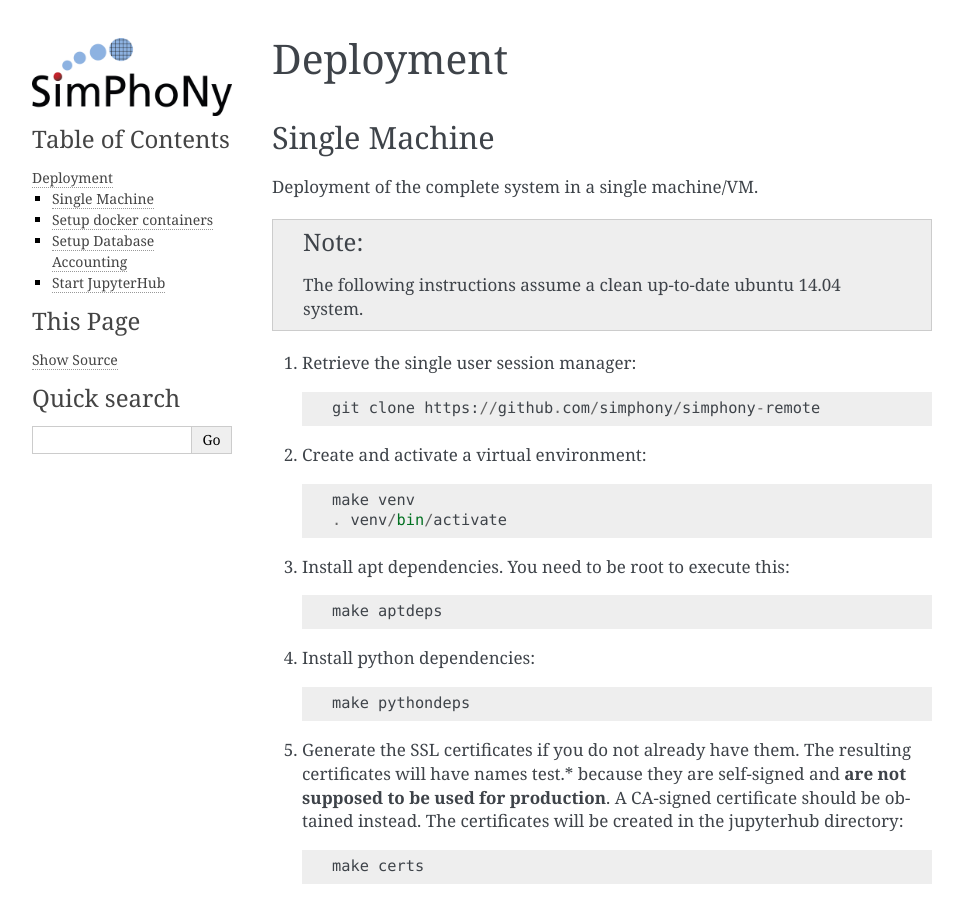
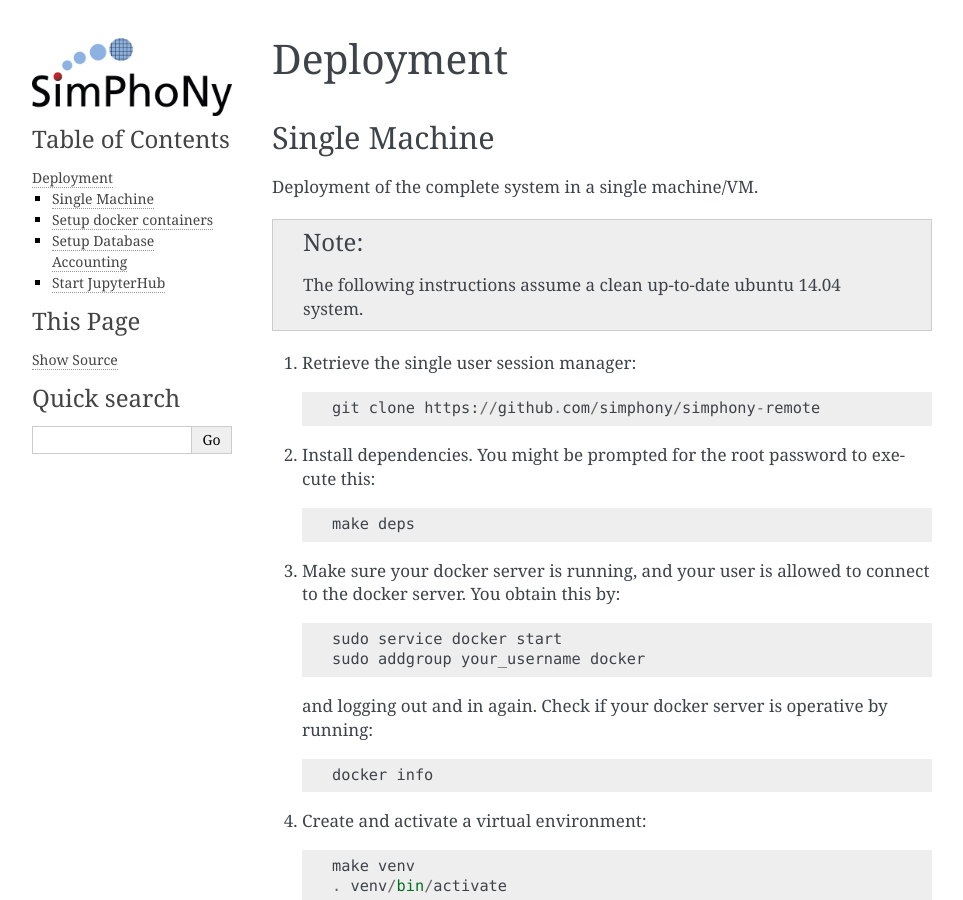
Before and after one commit to simphony/simphony-remote, a Sphinx documentation site: the page built from doc/source/deployment.rst, in a window 1280 px wide and 900 px high. Shown: the whole window, without its empty margins (148-1111 px from the left). Built offline with Sphinx 7.4.7, drawn with Linux system fonts in a browser that asks for light colours; pages that are not in the unit, such as notebooks, are missing from menus; some of the changed text lies outside the part shown.

Commit message:
Upgrade and validation for Ubuntu 16

```diff
--- a/doc/source/deployment.rst
+++ b/doc/source/deployment.rst
@@ -15,16 +15,26 @@ Deployment of the complete system in a single machine/VM.
 
      git clone https://github.com/simphony/simphony-remote
 
+#. Install dependencies. You might be prompted for the root password to execute this::
+
+     make deps
+
+#. Make sure your docker server is running, and your user is allowed to connect to
+   the docker server. You obtain this by::
+
+     sudo service docker start
+     sudo addgroup your_username docker
+
+   and logging out and in again. Check if your docker server is operative by running::
+
+     docker info
+
 #. Create and activate a virtual environment::
 
      make venv
      . venv/bin/activate
 
-#. Install apt dependencies. You need to be root to execute this::
-
-     make aptdeps
-
-#. Install python dependencies::
+#. Install the python dependencies::
 
      make pythondeps
 
```
Also changed, not shown: doc/source/troubleshoot/docker.rst (+8 -0 lines), .travis.yml, 1 other file.
